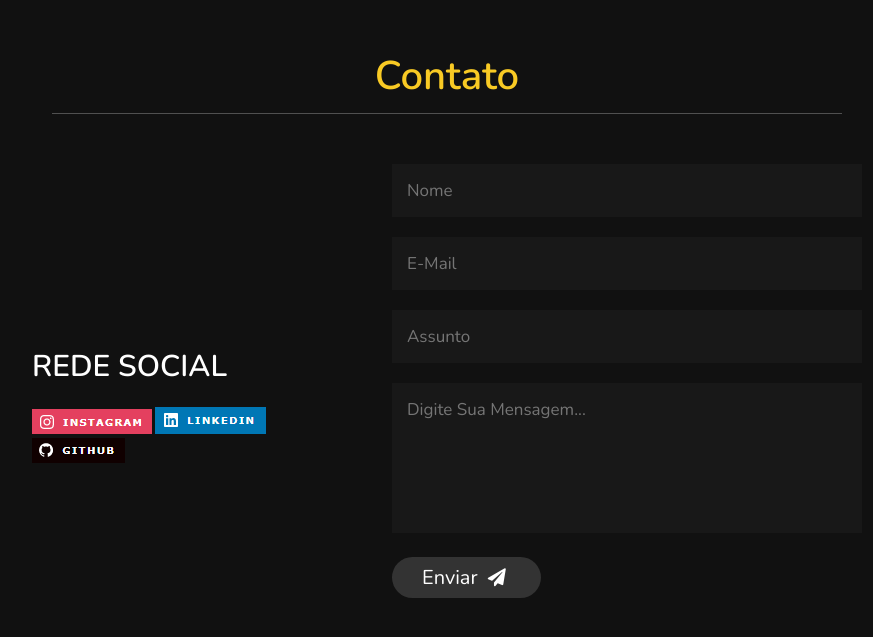
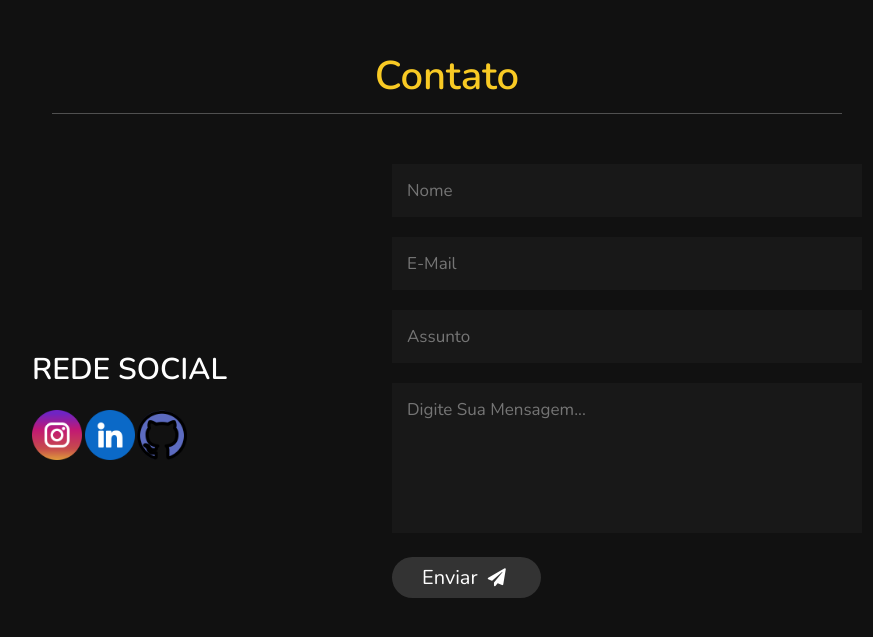
Before and after one commit to Tsukhiro/Portfolio, a plain HTML site: page index.html in a window 1280 px wide. Shown: the part 2371-3008 px from the top of the page, without its empty margins (368-1241 px from the left). Drawn offline with nearby package versions, Linux system fonts and the light colour scheme.

Commit message:
Update Icon Contact
change in contact icons.

```diff
--- a/index.html
+++ b/index.html
@@ -199,9 +199,9 @@
         <h3 class="title">Rede Social</h3>
 
         <div class="info">
-            <a href="https://www.instagram.com/wag_vitor/"><img src="./assets/INSTAGRAM.PNG" alt="instagram Logo"></a>
-            <a href="https://br.linkedin.com/in/wagner-vitor-novais"><img src="./assets/LINKEDIN.PNG" alt="Linkedin Logo"></a>
-            <a href="https://github.com/TSUKHIRO"><img src="./assets/GITHUB.PNG" alt="Github Logo"></a>
+            <a href="https://www.instagram.com/wag_vitor/"><img src="./assets/instagram1.png" alt="instagram Logo"></a>
+            <a href="https://br.linkedin.com/in/wagner-vitor-novais"><img src="./assets/linkedin1.png" alt="Linkedin Logo"></a>
+            <a href="https://github.com/TSUKHIRO"><img src="./assets/github1.png" alt="Github Logo"></a>
         </div>
 
     </div>
--- a/style.css
+++ b/style.css
@@ -370,6 +370,11 @@ header .navbar ul li a:hover{
     display: none;
 }
 
+.info img{
+    width: 50px;
+    height: 50px;
+}
+
 
 
 
```
Also changed, not shown: assets/GITHUB.PNG (deleted), assets/INSTAGRAM.PNG (deleted), assets/LINKEDIN.PNG (deleted), assets/Wagner.png (deleted), assets/github1.png (added), assets/instagram1.png (added), assets/linkedin1.png (added).
